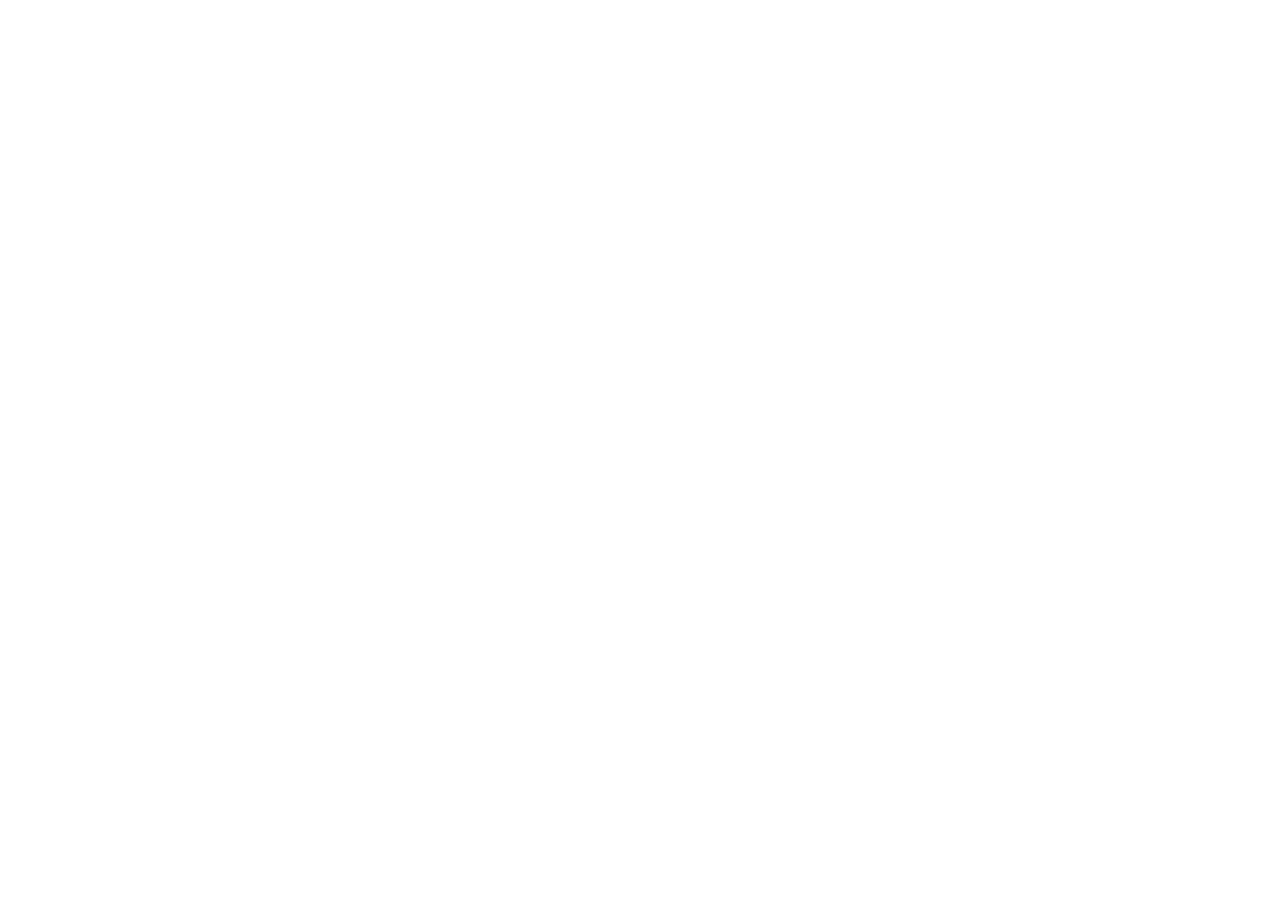
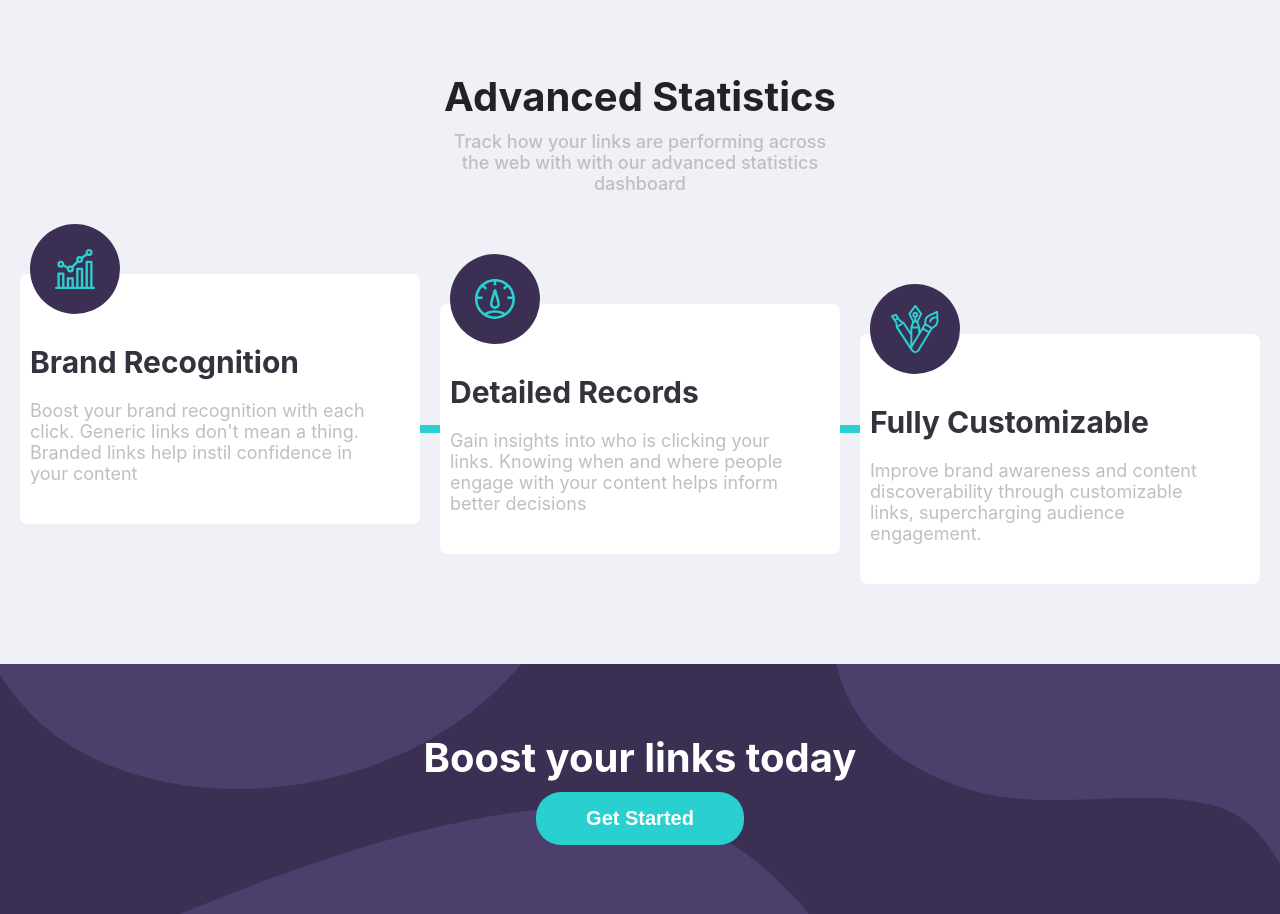
Before and after one commit to Adityaverma123/InternetFolks-Assignment, a React (Create React App) app: page / in a window 1280 px wide. Shown: the part 800-1714 px from the top of the page. Before the commit the page ends 800 px from the top, so only its background shows below. Built offline with nearby package versions, Linux system fonts and the light colour scheme.

Commit message:
BoostContainer added

```diff
--- a/src/App.css
+++ b/src/App.css
@@ -1,4 +1,4 @@
 .App {
   width: 100vw;
-  overflow-x: hidden;
+  overflow: hidden;
 }
--- a/src/components/Home.js
+++ b/src/components/Home.js
@@ -1,5 +1,6 @@
 import styled from "styled-components";
 import ShortenLink from "./ShortenLink";
+import StatBlock from "./StatBlock";
 const Home = () => {
   return (
     <HomeBody>
@@ -22,12 +23,51 @@ const Home = () => {
       </BodyOuter>
       <StatsContainer>
         <ShortenLink />
+        <AdvancedStats>
+          <h1>Advanced Statistics</h1>
+          <p>
+            Track how your links are performing across the web with with our
+            advanced statistics dashboard
+          </p>
+          <StatBlocksContainer>
+            <Target>
+              <StatBlock
+                src="icon-brand-recognition.svg"
+                heading="Brand Recognition"
+                text="Boost your brand recognition with each click. Generic links don't mean a
+        thing. Branded links help instil confidence in your content"
+              />
+            </Target>
+            <hr />
+            <Target>
+              <StatBlock
+                src="icon-detailed-records.svg"
+                heading="Detailed Records"
+                text="Gain insights into who is clicking your links. Knowing when and where
+              people engage with your content helps inform better decisions"
+              />
+            </Target>
+            <hr />
+            <Target>
+              <StatBlock
+                src="icon-fully-customizable.svg"
+                heading="Fully Customizable"
+                text="Improve brand awareness and content discoverability through customizable links, supercharging audience engagement."
+              />
+            </Target>
+          </StatBlocksContainer>
+        </AdvancedStats>
+        <BoostContainer>
+          <h1>Boost your links today</h1>
+          <button>Get Started</button>
+        </BoostContainer>
       </StatsContainer>
     </HomeBody>
   );
 };
 
 export default Home;
+
 const HomeBody = styled.div`
   width: 100%;
 `;
@@ -35,6 +75,120 @@ const BodyOuter = styled.div`
   width: 90%;
   margin: 0 auto;
   overflow: hidden;
+`;
+const Target = styled.div`
+  &:nth-child(1) {
+    margin-top: -60px;
+    margin-left: 10px;
+    @media (max-width: 900px) {
+      margin: 0 15px;
+    }
+  }
+  &:nth-child(3) {
+    @media (max-width: 900px) {
+      margin: 0 15px;
+    }
+  }
+
+  &:nth-child(5) {
+    margin-top: 60px;
+    margin-right: 10px;
+    @media (max-width: 900px) {
+      margin: 0 15px;
+    }
+  }
+`;
+
+const StatBlocksContainer = styled.div`
+  display: flex;
+  justify-content: center;
+  margin-top: 80px;
+  align-items: center;
+
+  > hr {
+    width: 20px;
+    border: none;
+    height: 8px;
+    background-color: #2acfcf;
+    @media (max-width: 900px) {
+      /* width: 30px; */
+      height: 80px;
+    }
+  }
+  @media (max-width: 900px) {
+    flex-direction: column;
+    align-items: center;
+  }
+`;
+const AdvancedStats = styled.div`
+  display: flex;
+  align-items: center;
+  flex-direction: column;
+  margin-top: 80px;
+  > h1 {
+    color: #232127;
+    font-weight: 700;
+    font-size: 40px;
+    text-align: center;
+    @media (max-width: 538px) {
+      font-size: 35px;
+    }
+  }
+  > p {
+    color: #bfbfbf;
+    width: 30%;
+    margin-top: 10px;
+    font-weight: 500;
+    text-align: center;
+    @media (max-width: 768px) {
+      width: 50%;
+    }
+    @media (max-width: 538px) {
+      width: 70%;
+    }
+  }
+`;
+const BoostContainer = styled.div`
+  display: flex;
+  flex-direction: column;
+  justify-content: center;
+  align-items: center;
+  background-size: cover;
+  height: 250px;
+  margin-top: 80px;
+  background-image: url(${require("../assets/bg-boost-desktop.svg").default});
+  background-color: #3b3054;
+  @media (max-width: 768px) {
+    background: url(${require("../assets/bg-shorten-desktop.svg").default});
+    background-color: #3b3054;
+    background-size: cover;
+  }
+  @media (max-width: 425px) {
+    background: url(${require("../assets/bg-shorten-mobile.svg").default});
+    background-color: #3b3054;
+    background-size: cover;
+  }
+  > h1 {
+    font-size: 40px;
+    color: white;
+    font-weight: 700;
+    @media (max-width: 768px) {
+      font-size: 30px;
+    }
+    @media (max-width: 425px) {
+      font-size: 25px;
+    }
+  }
+  > button {
+    border: none;
+    background-color: #2acfcf;
+    padding: 15px 50px;
+    font-size: 20px;
+    font-weight: 700;
+    margin-top: 10px;
+    border-radius: 25px;
+    color: white;
+  }
 `;
 const StatsContainer = styled.div`
   background: #f0f1f6;
@@ -48,7 +202,7 @@ const FirstContainer = styled.div`
   > img {
     /* flex: 0.4; */
     width: 60%;
-    height: 350px;
+    height: 500px;
     margin-right: -50px;
     @media (max-width: 768px) {
       width: 100%;
--- a/src/components/ShortenLink.js
+++ b/src/components/ShortenLink.js
@@ -88,7 +88,7 @@ const InputContainer = styled.div`
   }
   > input {
     width: 100%;
-    padding: 10px 25px;
+    padding: 20px 25px;
     border: none;
     border-radius: 8px;
     border: ${({ isempty }) => (isempty ? "2px solid #d9627d;" : "none")};
@@ -129,7 +129,7 @@ const Form = styled.form`
     color: white;
     font-weight: 550;
     cursor: pointer;
-    padding: 10px 30px;
+    padding: 20px 30px;
     :hover {
       opacity: 0.9;
     }
@@ -143,7 +143,7 @@ const Form = styled.form`
 const FormContainer = styled.div`
   background-size: cover;
   background-image: url(${require("../assets/bg-shorten-desktop.svg").default});
-  padding: 30px;
+  padding: 40px;
   width: 80%;
   background-color: #3a3053;
   font-weight: 550;
--- /dev/null
+++ b/src/components/StatBlock.js
@@ -0,0 +1,56 @@
+import styled from "styled-components";
+
+const StatBlock = ({ src, heading, text }) => {
+  return (
+    <BlockContainer>
+      <ImageContainer>
+        <img src={require("../assets/" + src).default} />
+      </ImageContainer>
+      <h1>{heading}</h1>
+      <p>{text}</p>
+    </BlockContainer>
+  );
+};
+
+export default StatBlock;
+const BlockContainer = styled.div`
+  display: flex;
+  flex-direction: column;
+  background-color: white;
+  max-width: 400px;
+  height: 250px;
+  padding: 10px;
+  border-radius: 7px;
+
+  @media (max-width: 900px) {
+    align-items: center;
+    max-width: 500px;
+  }
+
+  > h1 {
+    font-size: 30px;
+    color: #35323e;
+    margin: 30px 0 20px;
+  }
+  > p {
+    color: #bfbfbf;
+    font-style: bold;
+    width: 90%;
+    @media (max-width: 900px) {
+      text-align: center;
+    }
+  }
+`;
+const ImageContainer = styled.div`
+  height: 90px;
+  width: 90px;
+  display: flex;
+  justify-content: center;
+  align-items: center;
+  margin-top: -60px;
+  border-radius: 999px;
+  background-color: #3b3054;
+  > img {
+    object-fit: contain;
+  }
+`;
--- a/src/index.css
+++ b/src/index.css
@@ -2,6 +2,7 @@
   margin: 0;
   box-sizing: border-box;
   /* font-family: Poppins; */
+  font-size: 18px;
 }
 body {
   margin: 0;
```
